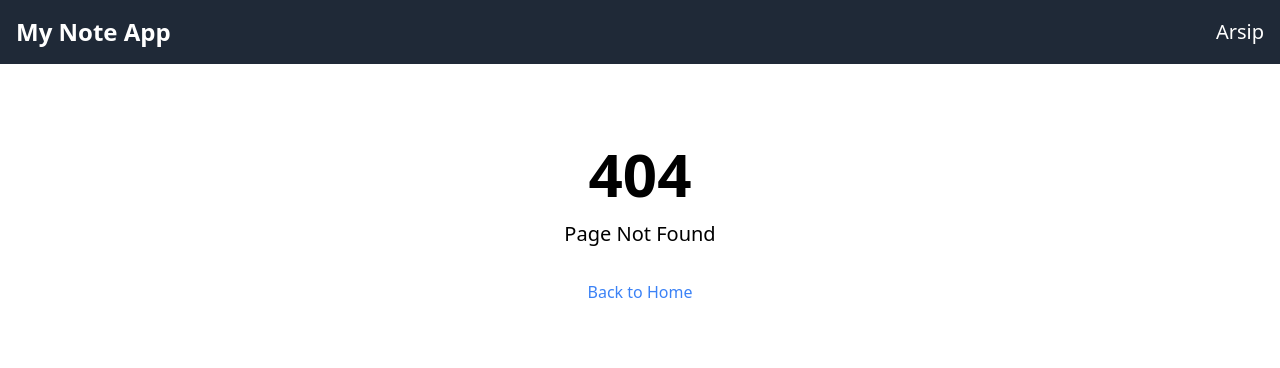
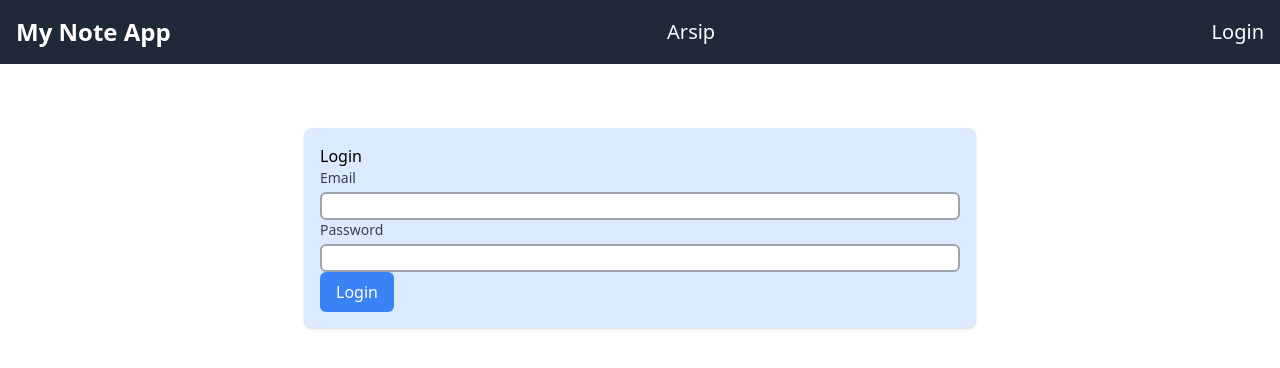
Before and after one commit to nandaglhp/my-note-app-spa, a React (Vite) app: page /login in a window 1280 px wide. Before the commit this address had no page. Shown: the top 368 px of the page. Built offline with nearby package versions, Linux system fonts and the light colour scheme; the HTML template or start-up script is replaced by a standard one.

Commit message:
login-register

```diff
--- a/src/App.jsx
+++ b/src/App.jsx
@@ -7,17 +7,24 @@ import AddNotePage from "./pages/AddNotePage";
 import ArchivedNotesPage from "./pages/ArchivedNotesPage";
 import NotFoundPage from "./pages/NotFoundPage";
 import RegisterPage from "./pages/RegisterPage";
+import LoginPage from "./pages/LoginPage";
 
 function App() {
   return (
     <Router>
-      <Navbar links={[{ title: "Arsip", path: "/archived" }]} />
+      <Navbar
+        links={[
+          { title: "Arsip", path: "/archived" },
+          { title: "Login", path: "/login" },
+        ]}
+      />
       <Routes>
         <Route path="/" element={<NotesPage />} />
         <Route path="/note/:noteId" element={<NoteDetailPage />} />
         <Route path="/notes/new" element={<AddNotePage />} />
         <Route path="/archived" element={<ArchivedNotesPage />} />
         <Route path="/register" element={<RegisterPage />} />
+        <Route path="/login" element={<LoginPage />} />
         <Route path="*" element={<NotFoundPage />} />
       </Routes>
     </Router>
--- /dev/null
+++ b/src/pages/LoginPage.jsx
@@ -0,0 +1,38 @@
+// src/pages/LoginPage.jsx
+import React, { useState } from "react";
+import { useNavigate } from "react-router-dom";
+import InputField from "../components/form/InputField";
+import Button from "../components/ui/SaveButton";
+import FormContainer from "../components/layout/FormContainer";
+import { login } from "../utils/network-data";
+
+function LoginPage() {
+  const [email, setEmail] = useState("");
+  const [password, setPassword] = useState("");
+  const navigate = useNavigate();
+
+  const handleSubmit = async (event) => {
+    event.preventDefault();
+    const { error } = await login({ email, password });
+    if (!error) {
+      // Assumption: navigate to home page on successful login
+      navigate("/");
+    } else {
+      // Handle login failure
+      alert("Login failed. Please check your email and password.");
+    }
+  };
+
+  return (
+    <FormContainer>
+      <h2>Login</h2>
+      <form onSubmit={handleSubmit} className="login-form">
+        <InputField id="email" label="Email" type="email" value={email} onChange={(e) => setEmail(e.target.value)} />
+        <InputField id="password" label="Password" type="password" value={password} onChange={(e) => setPassword(e.target.value)} />
+        <Button type="submit">Login</Button>
+      </form>
+    </FormContainer> // This was missing in the previous snippet
+  );
+}
+
+export default LoginPage;
--- a/src/pages/RegisterPage.jsx
+++ b/src/pages/RegisterPage.jsx
@@ -3,8 +3,8 @@ import React, { useState } from "react";
 import { useNavigate } from "react-router-dom";
 import InputField from "../components/form/InputField";
 import Button from "../components/ui/SaveButton";
+import { register } from "../utils/network-data";
 import FormContainer from "../components/layout/FormContainer";
-import { register } from "../utils/network-data"; // Import fungsi register
 
 const RegisterPage = () => {
   const [name, setName] = useState("");
@@ -15,25 +15,32 @@ const RegisterPage = () => {
   const handleSubmit = async (event) => {
     event.preventDefault();
 
-    // Gunakan fungsi register dari network-data.js
+    try {
       const { error } = await register({ name, email, password });
-
       if (!error) {
-      // Jika registrasi berhasil, navigasikan user ke halaman login atau beranda
+        // Registrasi berhasil, alihkan ke halaman login atau lainnya
         navigate("/login");
+      } else {
+        // Tampilkan pesan error
+        console.error("Registrasi gagal");
+      }
+    } catch (err) {
+      console.error("Terjadi kesalahan:", err);
     }
   };
 
   return (
+    <div>
+      <h2>Register</h2>
       <FormContainer>
-      <h2 className="text-xl font-semibold mb-4">Registrasi</h2>
         <form onSubmit={handleSubmit}>
-        <InputField id="name" label="Nama" type="text" value={name} onChange={(e) => setName(e.target.value)} />
-        <InputField id="email" label="Email" type="email" value={email} onChange={(e) => setEmail(e.target.value)} />
-        <InputField id="password" label="Password" type="password" value={password} onChange={(e) => setPassword(e.target.value)} />
-        <Button type="submit">Daftar</Button>
+          <InputField id="name" label="Name" value={name} onChange={(e) => setName(e.target.value)} />
+          <InputField id="email" label="Email" value={email} onChange={(e) => setEmail(e.target.value)} />
+          <InputField id="password" label="Password" value={password} onChange={(e) => setPassword(e.target.value)} />
+          <Button type="submit">Register</Button>
         </form>
       </FormContainer>
+    </div>
   );
 };
 
```
Lines whose indentation alone changed are shown as unchanged.
